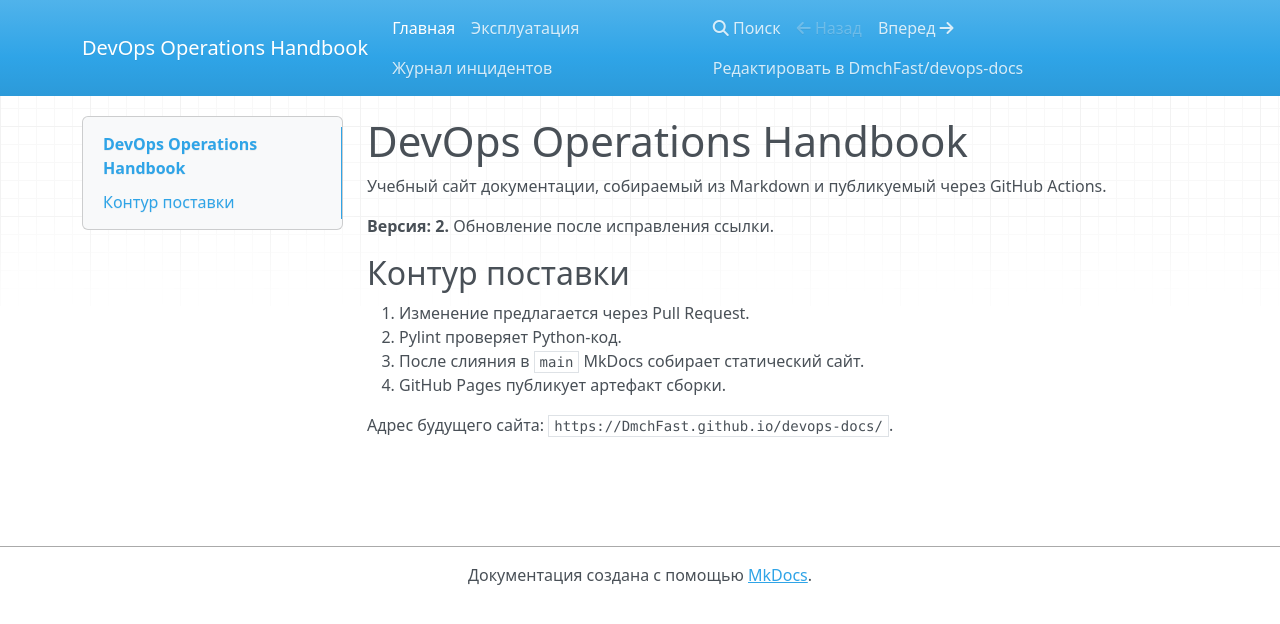
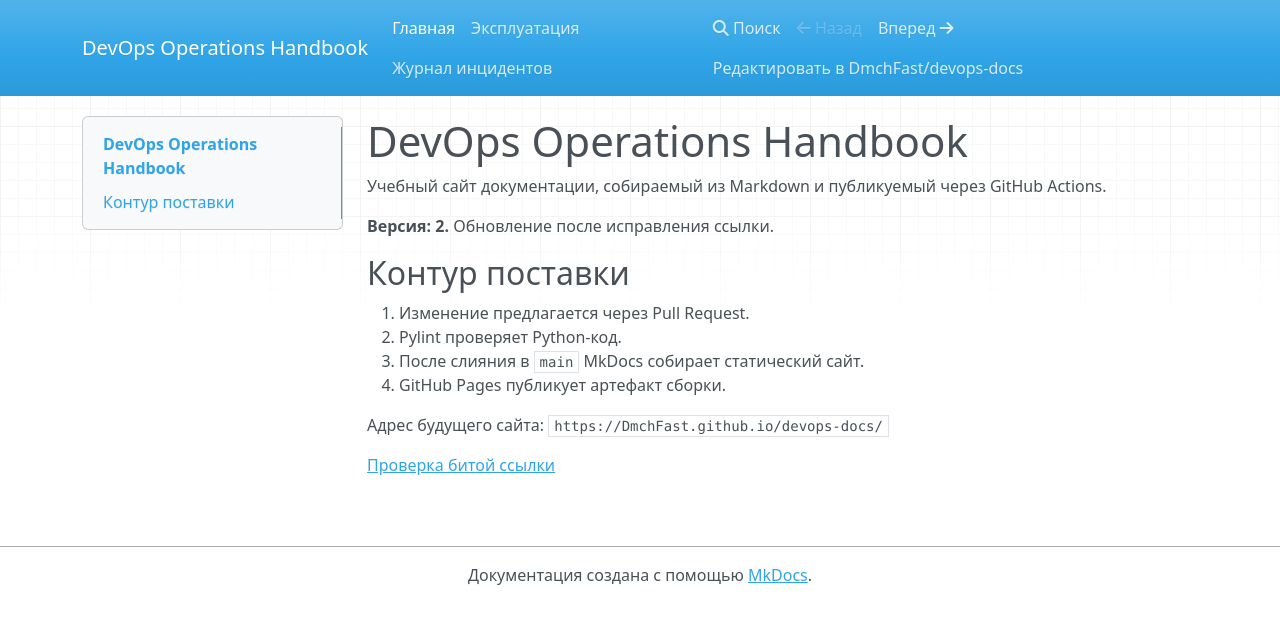
Before and after one commit to DmchFast/devops-docs, an MkDocs documentation site: the page built from docs/index.md, in a window 1280 px wide. Shown: the top 624 px of the page. Built offline with MkDocs 1.6.1, drawn with Linux system fonts in a browser that asks for light colours; nearby versions of some CDN libraries.

```diff
--- a/docs/index.md
+++ b/docs/index.md
@@ -11,4 +11,6 @@
 3. После слияния в `main` MkDocs собирает статический сайт.
 4. GitHub Pages публикует артефакт сборки.
 
-Адрес будущего сайта: `https://DmchFast.github.io/devops-docs/`.
+Адрес будущего сайта: `https://DmchFast.github.io/devops-docs/`
+
+[Проверка битой ссылки](missing-page.md)
```
